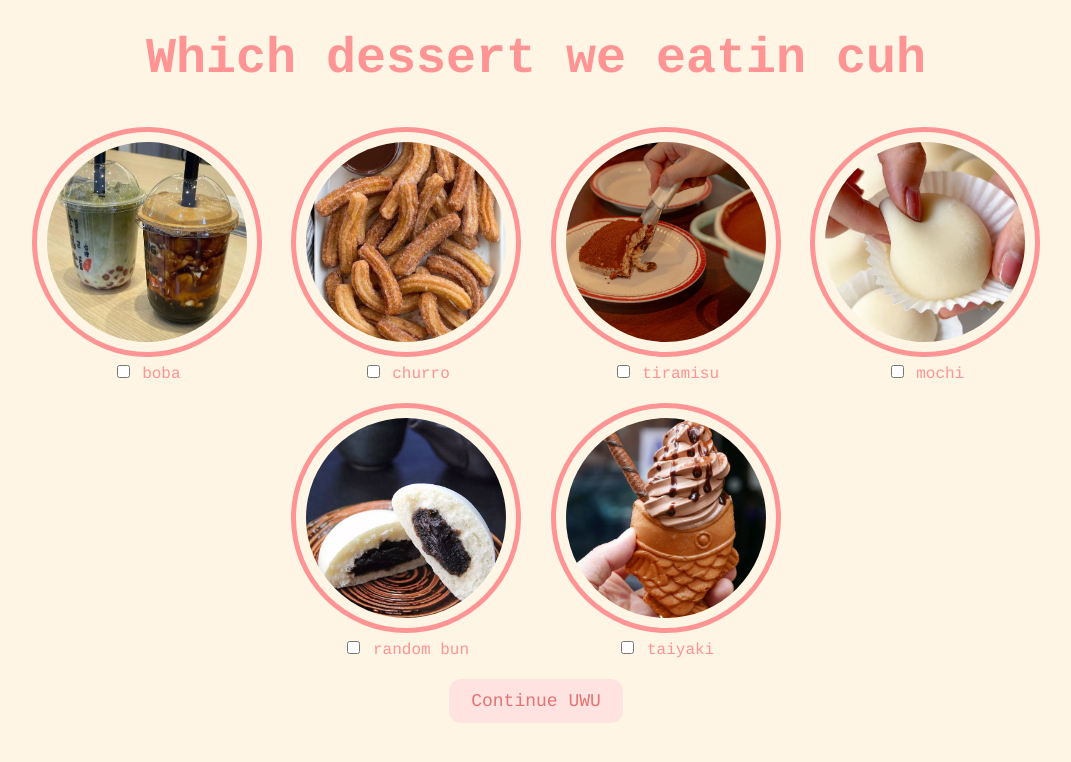
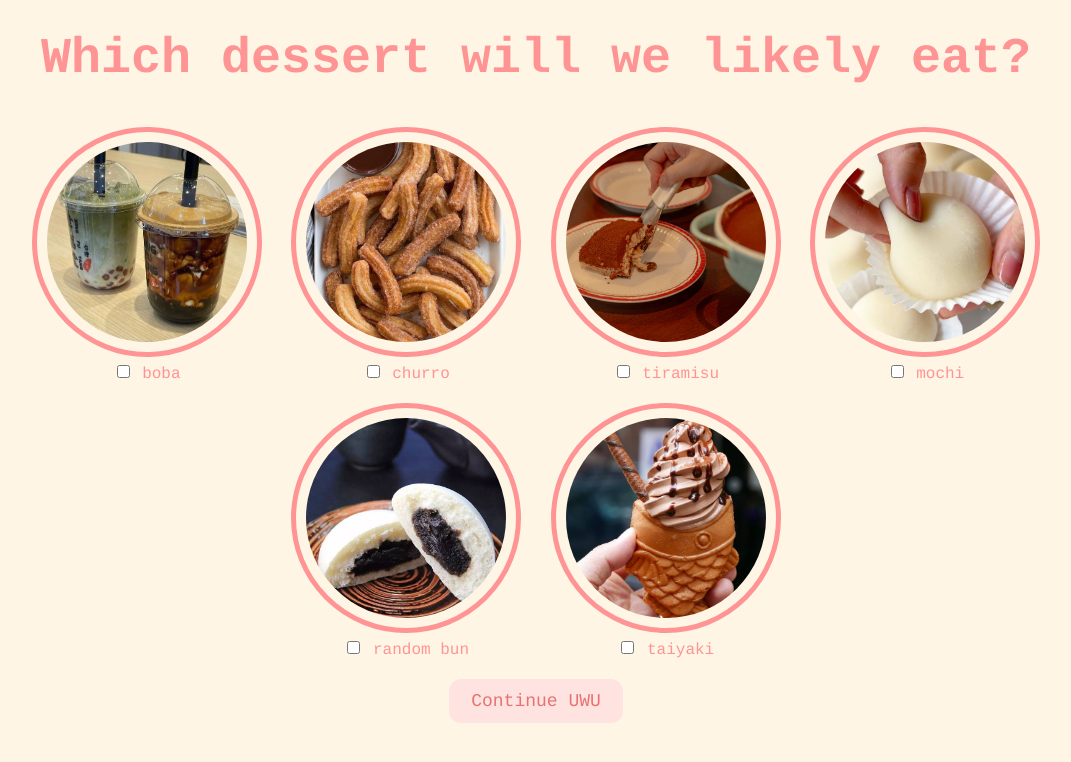
Before and after one commit to mnatasia/valentine.github.io, a plain HTML site: page dessert.html in a window 1280 px wide. Shown: the whole page, without its empty margins (104-1175 px from the left). Drawn offline with Linux system fonts and the light colour scheme.

Commit message:
Update dessert.html

```diff
--- a/dessert.html
+++ b/dessert.html
@@ -7,7 +7,7 @@
     <link rel="stylesheet" href="css/dessert.css" />
   </head>
   <body>
-    <div id="dessertquestion">Which dessert we eatin cuh</div>
+    <div id="dessertquestion">Which dessert will we likely eat?</div>
 
     <div class="dessert-selection">
       <div class="dessert-item">
```
